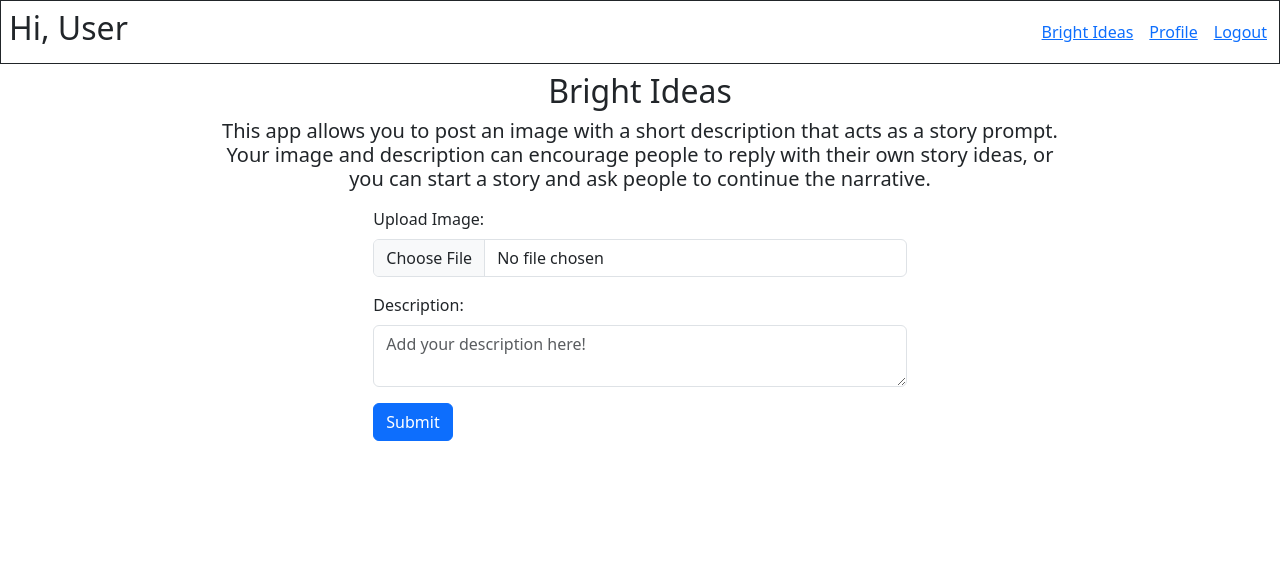
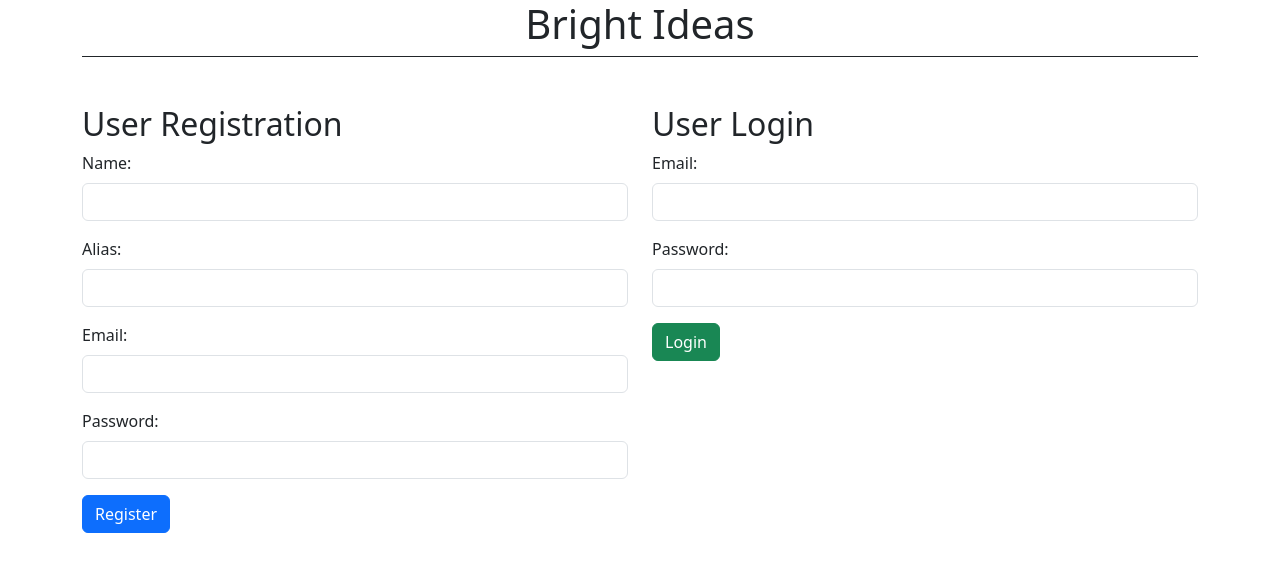
Before and after one commit to sky-fc/Ian--John--Marina--Sky-Group-Project, a React (Create React App) app in the folder client/: page / in a window 1280 px wide. Shown: the top 572 px of the page. Built offline with nearby package versions, Linux system fonts and the light colour scheme.

Commit message:
Added login form and updated controller import in the server.

```diff
--- a/client/src/App.js
+++ b/client/src/App.js
@@ -1,6 +1,7 @@
 import React, { useState } from 'react';
 import { BrowserRouter, Routes, Route } from 'react-router-dom';
 import Main from './views/Main';
+import HomePage from './components/HomePage';
 import './styles/App.css';
 import './styles/index.css';
 import 'bootstrap/dist/css/bootstrap.min.css';
@@ -12,6 +13,7 @@ function App() {
       <BrowserRouter>
         <Routes>
           <Route element={<Main />} path="/" />
+          <Route element={<HomePage />} path="/home" />
         </Routes>
       </BrowserRouter>
     </div>
--- /dev/null
+++ b/client/src/components/Auth.js
@@ -0,0 +1,149 @@
+import React, { useState } from 'react';
+import { useNavigate } from 'react-router-dom';
+import axios from 'axios';
+
+const AuthComponent = () => {
+    const navigate = useNavigate();
+
+    const [registrationData, setRegistrationData] = useState({
+        name: '',
+        alias: '',
+        email: '',
+        password: '',
+    });
+
+    const [loginData, setLoginData] = useState({
+        email: '',
+        password: '',
+    });
+
+    const handleRegistrationInputChange = (e) => {
+        setRegistrationData({ ...registrationData, [e.target.name]: e.target.value });
+    };
+
+    const handleLoginInputChange = (e) => {
+        setLoginData({ ...loginData, [e.target.name]: e.target.value });
+    };
+
+    const handleRegister = async () => {
+        try {
+        const response = await axios.post('/register', registrationData);
+
+        console.log(response.data);
+        navigate('/home');
+        } catch (error) {
+        console.error('Error registering user:', error);
+        }
+    };
+
+    const handleLogin = async () => {
+        try {
+        const response = await axios.post('/login', loginData);
+        console.log(response.data);
+        } catch (error) {
+        console.error('Error logging in:', error);
+        }
+    };
+
+
+
+    return (
+        <div className="container">
+            <div className='text-center border-bottom border-solid border-dark mb-5'>
+                <h1>Bright Ideas</h1>
+            </div>
+            <div className="row">
+                <div className="col-md-6">
+                    <h2>User Registration</h2>
+                    <form>
+                        <div className="mb-3">
+                            <label htmlFor="name" className="form-label">
+                            Name:
+                            </label>
+                            <input
+                            type="text"
+                            className="form-control"
+                            id="name"
+                            name="name"
+                            onChange={handleRegistrationInputChange}
+                            />
+                        </div>
+                        <div className="mb-3">
+                            <label htmlFor="alias" className="form-label">
+                            Alias:
+                            </label>
+                            <input
+                            type="text"
+                            className="form-control"
+                            id="alias"
+                            name="alias"
+                            onChange={handleRegistrationInputChange}
+                            />
+                        </div>
+                        <div className="mb-3">
+                            <label htmlFor="email" className="form-label">
+                            Email:
+                            </label>
+                            <input
+                            type="email"
+                            className="form-control"
+                            id="email"
+                            name="email"
+                            onChange={handleRegistrationInputChange}
+                            />
+                        </div>
+                        <div className="mb-3">
+                            <label htmlFor="password" className="form-label">
+                            Password:
+                            </label>
+                            <input
+                            type="password"
+                            className="form-control"
+                            id="password"
+                            name="password"
+                            onChange={handleRegistrationInputChange}
+                            />
+                        </div>
+                        <button type="button" className="btn btn-primary" onClick={handleRegister}>
+                            Register
+                        </button>
+                    </form>
+                </div>
+                <div className="col-md-6">
+                    <h2>User Login</h2>
+                    <form>
+                        <div className="mb-3">
+                            <label htmlFor="email" className="form-label">
+                            Email:
+                            </label>
+                            <input
+                            type="email"
+                            className="form-control"
+                            id="loginEmail"
+                            name="email"
+                            onChange={handleLoginInputChange}
+                            />
+                        </div>
+                        <div className="mb-3">
+                            <label htmlFor="password" className="form-label">
+                            Password:
+                            </label>
+                            <input
+                            type="password"
+                            className="form-control"
+                            id="loginPassword"
+                            name="password"
+                            onChange={handleLoginInputChange}
+                            />
+                        </div>
+                        <button type="button" className="btn btn-success" onClick={handleLogin}>
+                            Login
+                        </button>
+                    </form>
+                </div>
+            </div>
+        </div>
+    );
+};
+
+export default AuthComponent;
--- a/client/src/views/Main.js
+++ b/client/src/views/Main.js
@@ -1,13 +1,13 @@
 import React, { useState } from 'react'
-import { BrowserRouter, Route, Routes } from 'react-router-dom';
+// import { BrowserRouter, Route, Routes } from 'react-router-dom';
 
-import HomePage from '../components/HomePage';
+import AuthComponent from '../components/Auth';
 
 const Main = (props) => {
 
     return (
         <div>
-            <HomePage/>
+            <AuthComponent/>
         </div>
     )
 }
```
Also changed, not shown: client/src/components/HomePage.js (+1 -8 lines), 2 other files (tests, documents, lock files or other folders).
